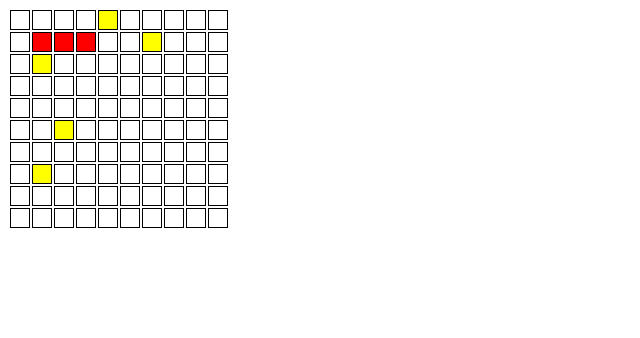
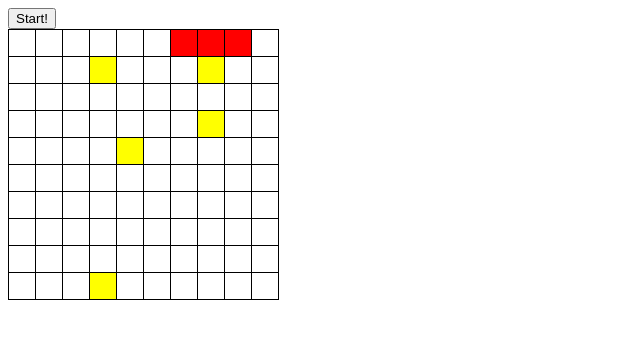
Before and after one commit to joelburton/snakes, a plain HTML site: page index.html in a window 1280 px wide. Shown: the whole page, without its empty margins (0-640 px from the left). Drawn offline with Linux system fonts and the light colour scheme.

Commit message:
Cleanup style

```diff
--- a/index.html
+++ b/index.html
@@ -7,6 +7,7 @@
 </head>
 <body>
 
+    <button id="start-button">Start!</button>
 <table id="board"></table>
 
 <script src="snake.js"></script>
--- a/snake.css
+++ b/snake.css
@@ -1,5 +1,17 @@
 #board td {
   border: solid 1px black;
-  width: 1em;
-  height: 1em;
+  width: 1.5em;
+  height: 1.5em;
 }
+
+#board {
+  border-collapse: collapse;
+}
+
+.snake {
+  background-color: red;
+}
+
+.pellet {
+  background-color: yellow;
+}
--- a/snake.js
+++ b/snake.js
@@ -1,17 +1,34 @@
-const NROWS = 10;
-const NCOLS = 10;
+/** Snake game */
 
-const snake = [{ y: 1, x: 1 }, { y: 1, x: 2 }, { y: 1, x: 3 }]
-const pellets = []
 
-let snakeDirection = "LEFT"
+const NROWS = 10;         // number of rows
+const NCOLS = 10;         // number of columns
+const NPELLETS = 5;       // number of growth pellets on board
+const DELAY_SECS = 0.75;  // auto-move delay
+
+let gameOver = false;
+
+// coordinates (y-x) of snake, from head-to-tail
+let snake = ["0-2", "0-1", "0-0"]
+
+// coordinates of pellets (order doesn't matter, so a set, not an array)
+let pellets = new Set;
+
+// direction snake is heading (UP/DOWN/LEFT/RIGHT)
+let direction = "RIGHT";
+
+// id of current auto-move timer (needed to cancel the timer)
 let timerId;
 
-/** createBoard: creates board, giving each cell a unique id of "r__c__" */
 
-function getIdForYX(y, x) {
-  return `r${y}c${x}`;
+/** sets style of (y-x) cell (styles are "snake" or "pellet") */
+
+function setCellStyle(style, cell) {
+  document.getElementById(cell).className = style
 }
+
+
+/** createBoard: creates board, giving each cell a unique id of "r-c" */
 
 function createBoard() {
   const board = document.getElementById("board")
@@ -20,118 +37,132 @@ function createBoard() {
     const row = document.createElement("tr")
     for (let x = 0; x < NCOLS; x++) {
       const cell = document.createElement("td")
-      cell.id = getIdForYX(y, x)
+      cell.id = y + "-" + x
       row.appendChild(cell)
     }
     board.appendChild(row)
   }
 }
 
-function drawSnake(color) {
-  console.log(snake);
-  for ({ y, x } of snake) {
-    const id = getIdForYX(y, x)
-    const cell = document.getElementById(id)
-    cell.style.backgroundColor = color;
+
+
+function endGame(msg) {
+  gameOver = true;
+  clearTimer()
+  document.removeEventListener("keydown", readKey);
+  alert(msg)
+}
+
+function moveSnake(direction) {
+  let head = snake[0].split("-")
+  let y = +head[0]
+  let x = +head[1]
+
+  // get y.x of new head from the direction
+  if (direction === "UP") y -= 1
+  else if (direction === "DOWN") y += 1
+  else if (direction === "LEFT") x -= 1
+  else if (direction === "RIGHT") x += 1
+
+  // check for crash into wall
+  if (x < 0 || x === NCOLS || y < 0 || y === NROWS) {
+    return endGame("crashed into wall")
+  }
+
+  // draw the new head
+  let newHead = y + "-" + x
+  setCellStyle("snake", newHead)
+
+  // if new head collides with snake, end game
+  if (snake.includes(newHead)) {
+    return endGame(`crashed into self!`)
+  }
+
+  // add new head to snake
+  snake.unshift(newHead)
+
+  // handle eating/not eating a pellet
+  if (pellets.delete(newHead)) {
+    // ate pellet, so don't delete tail (snake grows), replace pellet
+    addPellet();
+  } else {
+    // didn't eat pellet, so pop off tail and remove style from table cell
+    setCellStyle("", snake.pop())
   }
 }
 
-function moveSnake(direction) {
-  // get location of head of snake
-  let { y, x } = snake[0]
-  console.log(`old x=${x} y=${y}`)
-  console.log(snake);
-
-  switch (direction) {
-    case "UP":
-      y -= 1;
-      break;
-    case "DOWN":
-      y += 1;
-      break;
-    case "LEFT":
-      x -= 1;
-      break;
-    case "RIGHT":
-      x += 1;
-      break;
-  }
-
-  // check that we won't crash in self/wall
-  if (x < 0 || x === NCOLS || y < 0 || y === NROWS) {
-    throw new Error("crashed into wall")
-  }
-
-  for (cell of snake) {
-    if (y === cell.y && x === cell.x) {
-      throw new Error(`crashed into self x=${x} y=${y} currX=${cell.x} currY=${cell.y}`)
-    }
-  }
-
-  console.log(`new x=${x} y=${y}`)
-
-  // add new head
-  snake.unshift({ y, x })
-
-  // if we didn't just eat a pellet, remove tail
-  const matchPelletId = pellets.findIndex(p => (p.y === y) && (p.x === x))
-  if (matchPelletId === -1) {
-    snake.pop()
-  } else {
-    pellets.splice(matchPelletId, 1)
-    addPellet();
-  }
-}
+/** addPellet: add pellet to board */
 
 function addPellet() {
+  // loop until we find random location that isn't part of snake
+  // or already a pellet
   while (true) {
     const x = Math.floor(Math.random() * NCOLS);
     const y = Math.floor(Math.random() * NROWS);
-    const existingPelletAtLocation = pellets.find(p => (p.y === y) && (p.x === x))
-    const existingSnakeCellAtLocation = snake.find(c => (c.y === y) && (c.x === x))
+    pt = y + "-" + x
 
-    if (!existingPelletAtLocation && !existingPelletAtLocation) {
-      pellets.push({ y, x })
-      id = getIdForYX(y, x)
-      document.getElementById(id).style.backgroundColor = "yellow";
+    if (!pellets.has(pt) && !snake.includes(pt)) {
+      pellets.add(pt)
+      setCellStyle("pellet", pt)
       return;
     }
   }
 }
 
+/** readKey: called when the user enters a move */
+
 function readKey(evt) {
-  window.clearTimeout(timerId)
-  timerId = window.setTimeout(hitTimer, 1000)
+  // since the user entered a move, reset the auto-move timer
+  clearTimer()
+  setTimer()
 
-  console.log("evt.code=", evt.code)
-  if (evt.code === "ArrowLeft" && snakeDirection !== "RIGHT") snakeDirection = "LEFT"
-  if (evt.code === "ArrowRight" && snakeDirection !== "LEFT") snakeDirection = "RIGHT"
-  if (evt.code === "ArrowUp" && snakeDirection !== "DOWN") snakeDirection = "UP"
-  if (evt.code === "ArrowDown" && snakeDirection !== "UP") snakeDirection = "DOWN"
+  // determine new direction: the snake can't U-turn into itself,
+  // so attempts to do so (ex: can't go right if currently going left)
+  if (evt.code === "ArrowLeft" && direction !== "RIGHT") direction = "LEFT"
+  if (evt.code === "ArrowRight" && direction !== "LEFT") direction = "RIGHT"
+  if (evt.code === "ArrowUp" && direction !== "DOWN") direction = "UP"
+  if (evt.code === "ArrowDown" && direction !== "UP") direction = "DOWN"
 
-  console.log("direction=", snakeDirection, Math.random())
-  drawSnake("white")
-  moveSnake(snakeDirection)
-  drawSnake("red")
+  moveSnake(direction)
 }
 
-function hitTimer() {
-  drawSnake("white")
-  moveSnake(snakeDirection);
-  drawSnake("red")
+/** hitTimer: called when auto-move timer expires: move in current direction */
 
-  timerId = window.setTimeout(hitTimer, 1000)
+function hitTimer(t) {
+  if (!gameOver) {
+    moveSnake(direction);
+    setTimer()
+  }
 }
 
+/** setTimer: set auto-move timer */
 
-
-createBoard();
-
-for (let i = 0; i < 5; i++) {
-  addPellet();
+function setTimer() {
+  timerId = window.setTimeout(hitTimer, DELAY_SECS * 1000)
 }
 
+/** clearTimer: clear auto-move timer */
 
-drawSnake("red");
+function clearTimer() {
+  window.clearTimeout(timerId)
+}
 
-document.addEventListener("keydown", readKey);
+/** setup: setup and start the game */
+
+function setup() {
+  createBoard();
+
+  // draw initial snake
+  for (pt of snake) {
+    setCellStyle("snake", pt)
+  }
+
+  for (let i = 0; i < NPELLETS; i++) {
+    addPellet();
+  }
+
+  document.addEventListener("keydown", readKey);
+  setTimer()
+}
+
+setup()
```
